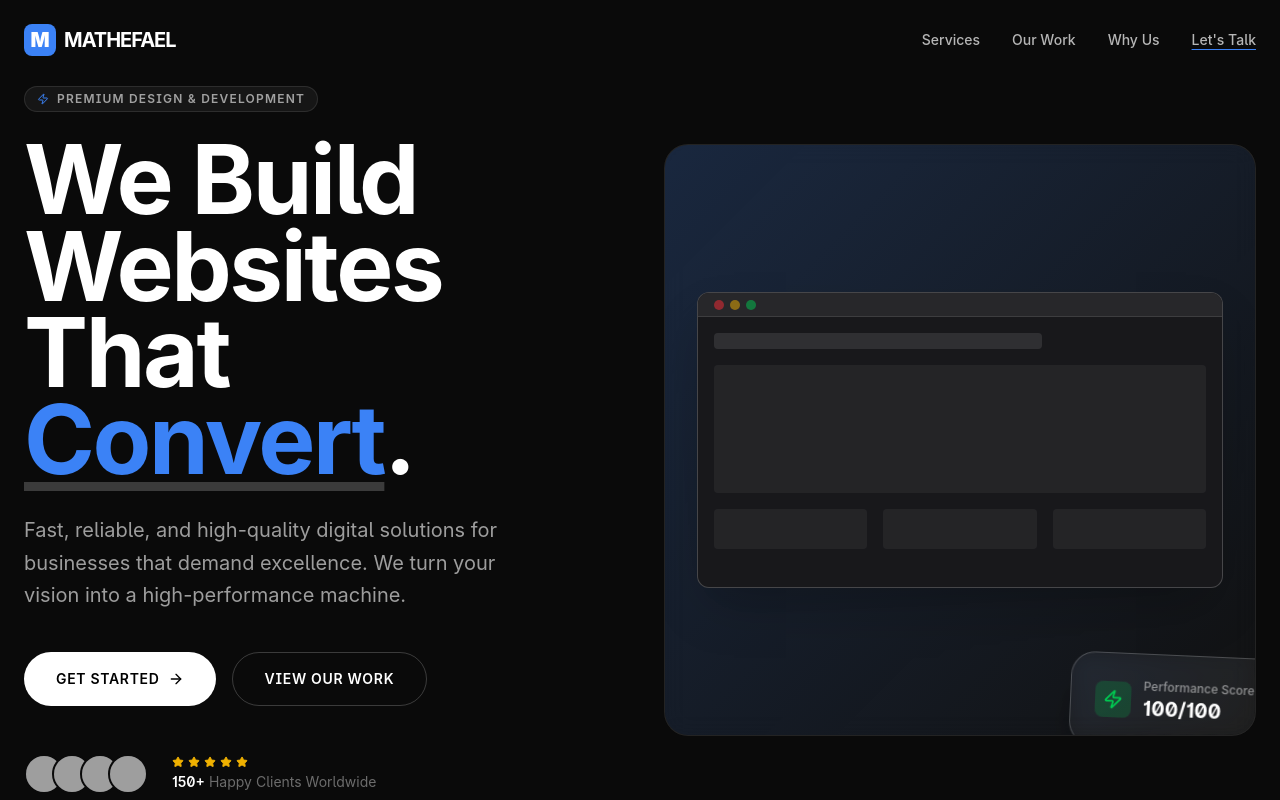
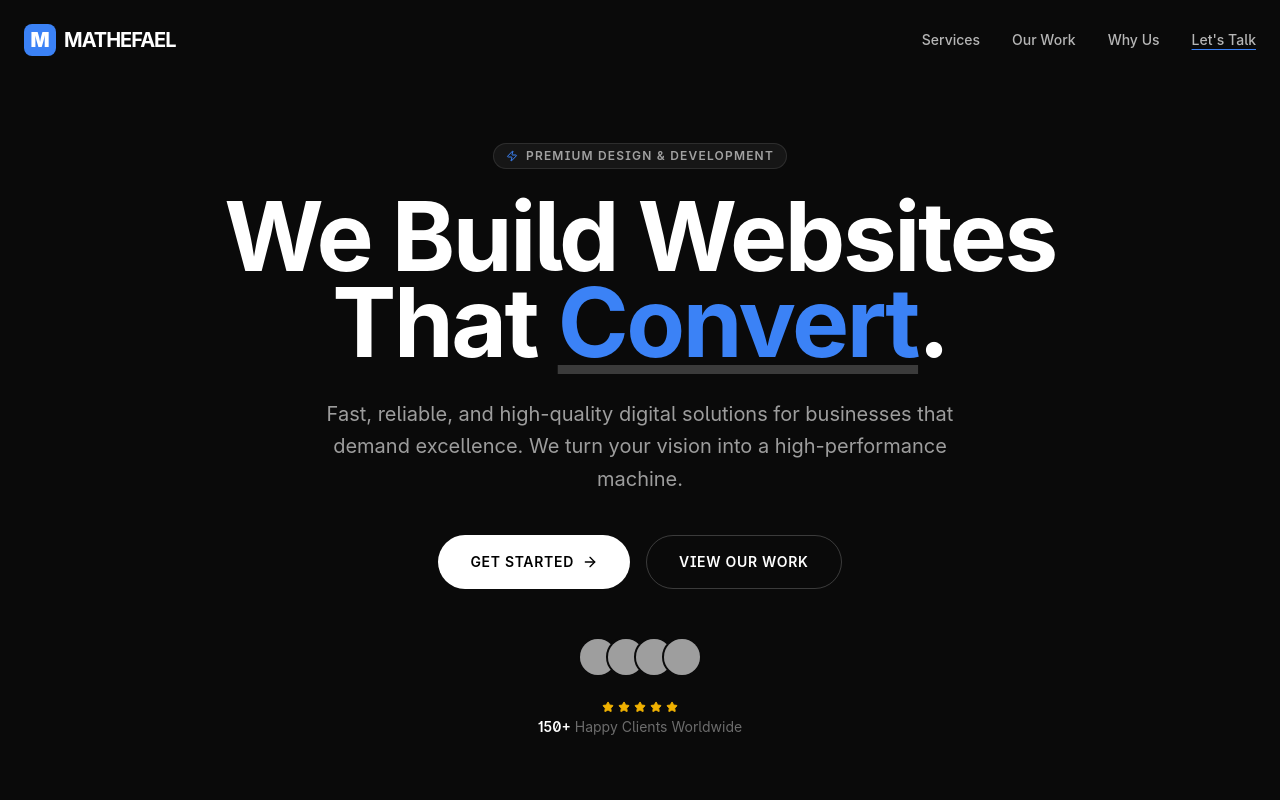
Before and after one commit to Mathefael-dev/Mathefael, a React (Vite) app: page / in a window 1280 px wide. Shown: the top 800 px of the page. Built offline with nearby package versions, Linux system fonts and the light colour scheme; grey boxes are pictures that could not be loaded.

Commit message:
refactor: Update app title and hero section layout
Changes the application title to "My Google AI Studio App" and adjusts the hero section layout. The hero content is now centered with a vertical animation for the initial appearance.

```diff
--- a/index.html
+++ b/index.html
@@ -3,7 +3,7 @@
   <head>
     <meta charset="UTF-8" />
     <meta name="viewport" content="width=device-width, initial-scale=1.0" />
-    <title>Mathefael Digital Studio</title>
+    <title>My Google AI Studio App</title>
   </head>
   <body>
     <div id="root"></div>
--- a/src/App.tsx
+++ b/src/App.tsx
@@ -59,11 +59,12 @@ const Hero = () => {
         <div className="absolute bottom-1/4 -right-1/4 w-[500px] h-[500px] bg-blue-500/10 rounded-full blur-[120px]" />
       </div>
 
-      <div className="max-w-7xl mx-auto px-6 w-full grid lg:grid-cols-2 gap-12 items-center">
+      <div className="max-w-7xl mx-auto px-6 w-full flex flex-col items-center text-center">
         <motion.div
-          initial={{ opacity: 0, x: -30 }}
-          animate={{ opacity: 1, x: 0 }}
+          initial={{ opacity: 0, y: 20 }}
+          animate={{ opacity: 1, y: 0 }}
           transition={{ duration: 0.8 }}
+          className="max-w-4xl"
         >
           <div className="inline-flex items-center gap-2 px-3 py-1 rounded-full bg-white/5 border border-white/10 text-xs font-semibold tracking-widest text-white/60 mb-6 uppercase">
             <Zap className="w-3 h-3 text-accent" /> Premium Design & Development
@@ -71,10 +72,10 @@ const Hero = () => {
           <h1 className="text-6xl md:text-8xl font-bold leading-[0.9] mb-8">
             We Build Websites That <span className="text-accent underline decoration-white/20 underline-offset-8">Convert</span>.
           </h1>
-          <p className="text-xl text-white/60 max-w-lg mb-10 leading-relaxed">
+          <p className="text-xl text-white/60 max-w-2xl mx-auto mb-10 leading-relaxed">
             Fast, reliable, and high-quality digital solutions for businesses that demand excellence. We turn your vision into a high-performance machine.
           </p>
-          <div className="flex flex-wrap gap-4">
+          <div className="flex flex-wrap gap-4 justify-center">
             <a href="#contact" className="btn-primary flex items-center gap-2">
               Get Started <ArrowRight className="w-4 h-4" />
             </a>
@@ -83,7 +84,7 @@ const Hero = () => {
             </a>
           </div>
 
-          <div className="mt-12 flex items-center gap-6">
+          <div className="mt-12 flex flex-col items-center gap-6">
             <div className="flex -space-x-3">
               {[1, 2, 3, 4].map((i) => (
                 <div key={i} className="w-10 h-10 rounded-full border-2 border-primary bg-zinc-800 flex items-center justify-center overflow-hidden">
@@ -92,57 +93,11 @@ const Hero = () => {
               ))}
             </div>
             <div className="text-sm">
-              <div className="flex gap-1 mb-1">
+              <div className="flex justify-center gap-1 mb-1">
                 {[1, 2, 3, 4, 5].map((i) => <Star key={i} className="w-3 h-3 fill-yellow-500 text-yellow-500" />)}
               </div>
               <p className="text-white/40"><span className="text-white font-semibold">150+</span> Happy Clients Worldwide</p>
             </div>
-          </div>
-        </motion.div>
-
-        <motion.div
-          initial={{ opacity: 0, scale: 0.9 }}
-          animate={{ opacity: 1, scale: 1 }}
-          transition={{ duration: 1, delay: 0.2 }}
-          className="relative lg:block hidden"
-        >
-          <div className="aspect-square glass-card relative flex items-center justify-center group overflow-hidden">
-             {/* Mockup visualization */}
-             <div className="absolute inset-0 bg-gradient-to-br from-accent/20 to-transparent pointer-events-none" />
-             <div className="relative w-full aspect-video bg-zinc-900 border border-white/20 rounded-xl shadow-2xl overflow-hidden transform group-hover:scale-105 transition-transform duration-700">
-                <div className="h-6 bg-zinc-800 border-b border-white/10 flex items-center px-4 gap-1.5 underline-offset-2">
-                  <div className="w-2.5 h-2.5 rounded-full bg-red-500/50" />
-                  <div className="w-2.5 h-2.5 rounded-full bg-yellow-500/50" />
-                  <div className="w-2.5 h-2.5 rounded-full bg-green-500/50" />
-                </div>
-                <div className="p-4 space-y-4">
-                  <div className="w-2/3 h-4 bg-white/10 rounded" />
-                  <div className="w-full h-32 bg-white/5 rounded" />
-                  <div className="grid grid-cols-3 gap-4">
-                    <div className="h-10 bg-white/5 rounded" />
-                    <div className="h-10 bg-white/5 rounded" />
-                    <div className="h-10 bg-white/5 rounded" />
-                  </div>
-                </div>
-             </div>
-             <motion.div
-              animate={{
-                y: [0, -20, 0],
-                rotate: [0, 5, 0]
-              }}
-              transition={{ duration: 4, repeat: Infinity }}
-              className="absolute -bottom-6 -right-6 p-6 glass-card border border-white/20 shadow-2xl"
-             >
-                <div className="flex items-center gap-3">
-                  <div className="p-2 bg-green-500/20 rounded-lg">
-                    <Zap className="text-green-500 w-5 h-5" />
-                  </div>
-                  <div>
-                    <p className="text-xs text-white/50 font-medium">Performance Score</p>
-                    <p className="text-xl font-bold">100/100</p>
-                  </div>
-                </div>
-             </motion.div>
           </div>
         </motion.div>
       </div>
```
